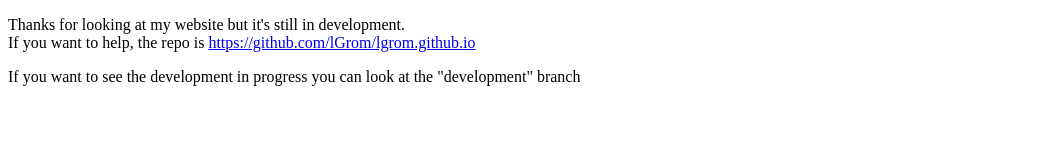
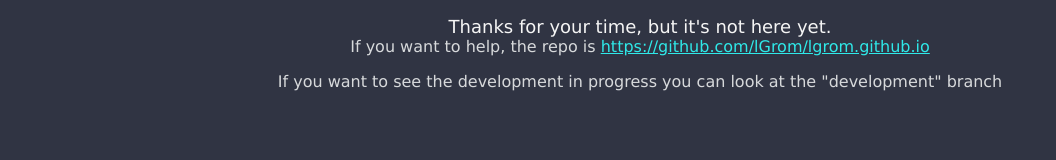
Before and after one commit to lGrom/lgrom.github.io, a plain HTML site: page index.html in a window 1280 px wide. Shown: the whole page, without its empty margins (0-1056 px from the left). Drawn offline with Linux system fonts and the light colour scheme.

Commit message:
Added CSS theming to temp page

```diff
--- a/index.html
+++ b/index.html
@@ -1,8 +1,41 @@
-<!DOCTYPE html>
+<!DOCTYPE HTML>
 <html>
-<body>
+    <style>
 
-<p>Thanks for looking at my website but it's still in development.<br>If you want to help, the repo is <a href="https://github.com/lGrom/lgrom.github.io">https://github.com/lGrom/lgrom.github.io</a></p>
-<p>If you want to see the development in progress you can look at the "development" branch</p>
-</body>
+        body {
+            background-color:#303443;
+        }
+
+        p {
+            font-family: Verdana, Geneva, Tahoma, sans-serif;
+            color: hsl(208, 5%, 85%);
+            text-align: center;
+        }
+
+        t {
+            color:whitesmoke;
+            font-size: large;
+        }
+
+        a:link {
+            color:rgb(47, 233, 233);
+        }
+
+        a:visited {
+            color:hsl(180, 100%, 30%)
+        }
+
+        a:hover {
+            color:hsl(180, 100%, 40%);
+        }
+
+        a:active {
+            color:hsl(180, 100%, 35%);
+        }
+
+    </style>
+    <body>
+        <p><t>Thanks for your time, but it's not here yet.</t><br>If you want to help, the repo is <a href="https://github.com/lGrom/lgrom.github.io">https://github.com/lGrom/lgrom.github.io</a></p>
+        <p>If you want to see the development in progress you can look at the "development" branch</p>
+    </body>
 </html>
```
